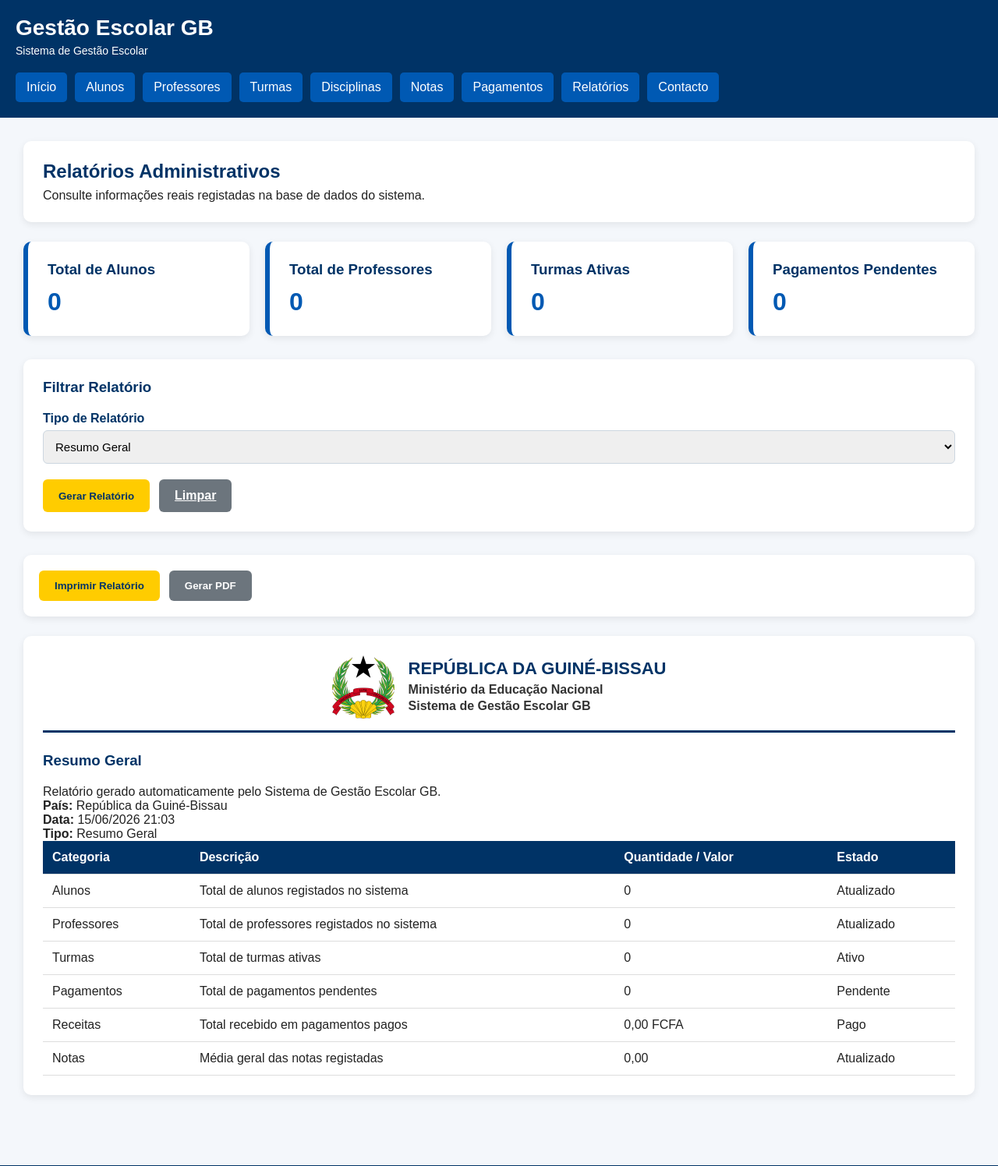
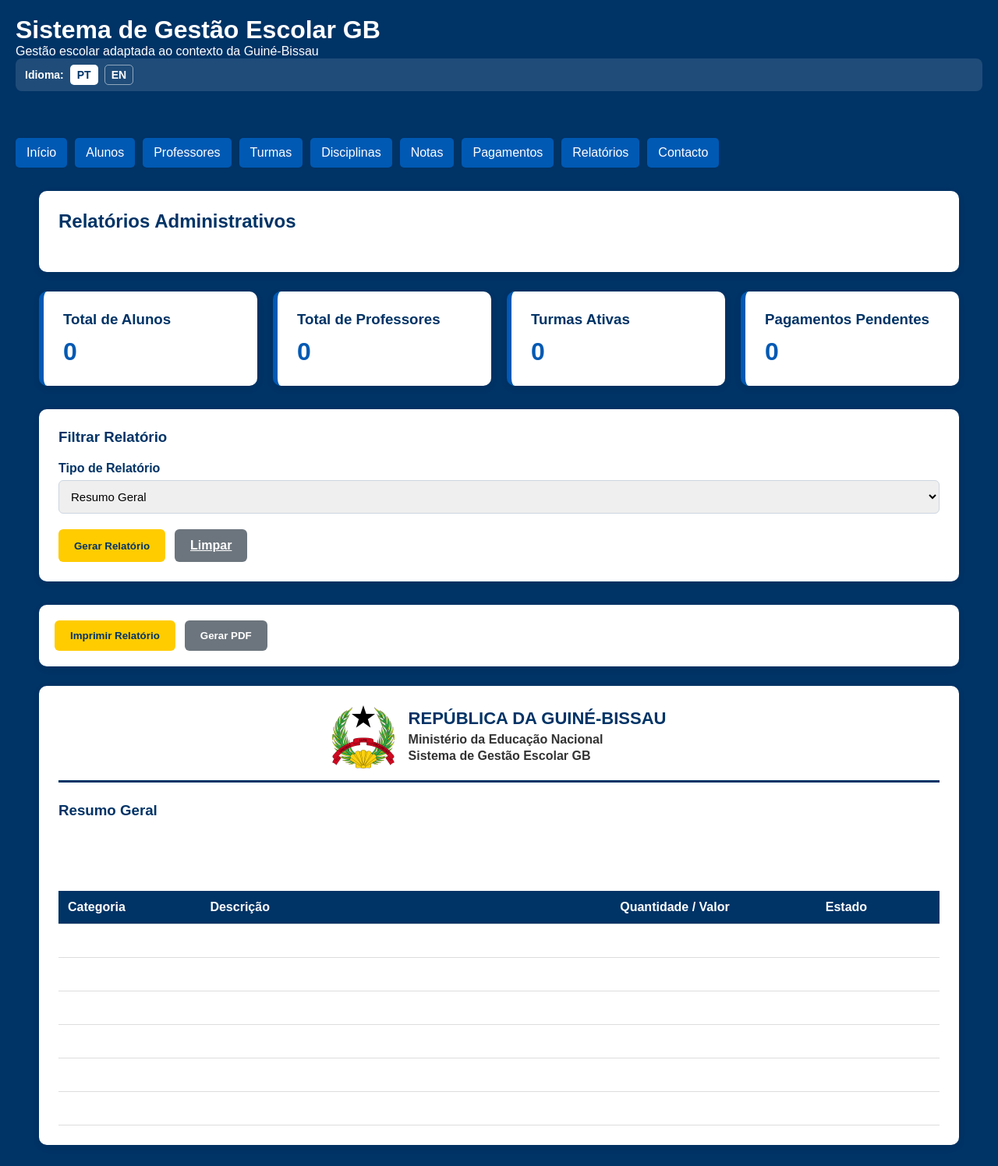
Before and after one commit to ibraimacamara19/TP_Web, a PHP site: page /relatorios.php in a window 1280 px wide. Shown: the top 1496 px of the page at 78% size. Run offline with PHP 8.4, Linux system fonts and the light colour scheme; data that the repository does not hold is empty.

Commit message:
Adiciona seleção de idioma português e inglês

```diff
--- a/css/style.css
+++ b/css/style.css
@@ -513,3 +513,37 @@ body {
         margin-bottom: 4px;
     }
 }
+.seletor-idioma {
+    display: flex;
+    align-items: center;
+    gap: 8px;
+    background-color: rgba(255,255,255,0.12);
+    padding: 8px 12px;
+    border-radius: 8px;
+    font-size: 14px;
+}
+
+.seletor-idioma span {
+    font-weight: bold;
+}
+
+.seletor-idioma a {
+    color: white;
+    text-decoration: none;
+    border: 1px solid rgba(255,255,255,0.5);
+    padding: 4px 8px;
+    border-radius: 5px;
+    font-weight: bold;
+}
+
+.seletor-idioma a:hover,
+.seletor-idioma .idioma-ativo {
+    background-color: white;
+    color: #003366;
+}
+
+@media print {
+    .seletor-idioma {
+        display: none !important;
+    }
+}
--- a/includes/cabecalho_documento.php
+++ b/includes/cabecalho_documento.php
@@ -1,9 +1,11 @@
+<?php include_once 'includes/idioma.php'; ?>
+
 <div class="cabecalho-documento">
     <img src="img/brasao_guine_bissau.png" alt="Brasão da Guiné-Bissau" class="brasao-documento">
 
     <div>
-        <h2>REPÚBLICA DA GUINÉ-BISSAU</h2>
-        <p>Ministério da Educação Nacional</p>
-        <p>Sistema de Gestão Escolar GB</p>
+        <h2><?php echo t("republica_gb"); ?></h2>
+        <p><?php echo t("ministerio_educacao"); ?></p>
+        <p><?php echo t("nome_sistema"); ?></p>
     </div>
 </div>
--- a/includes/header.php
+++ b/includes/header.php
@@ -1,9 +1,30 @@
+<?php include_once 'includes/idioma.php'; ?>
+
 <!DOCTYPE html>
-<html lang="pt">
+<html lang="<?php echo $idioma_atual; ?>">
 <head>
     <meta charset="UTF-8">
     <meta name="viewport" content="width=device-width, initial-scale=1.0">
-    <title>Sistema de Gestão Escolar - Guiné-Bissau</title>
+    <title><?php echo t("nome_sistema"); ?></title>
     <link rel="stylesheet" href="css/style.css">
 </head>
-<body></body>
+<body>
+
+<header class="topo no-print">
+    <div>
+        <h1><?php echo t("nome_sistema"); ?></h1>
+        <p><?php echo t("subtitulo_sistema"); ?></p>
+    </div>
+
+    <div class="seletor-idioma">
+        <span><?php echo t("idioma"); ?>:</span>
+
+        <a href="<?php echo link_idioma('pt'); ?>" class="<?php if ($idioma_atual === 'pt') echo 'idioma-ativo'; ?>">
+            PT
+        </a>
+
+        <a href="<?php echo link_idioma('en'); ?>" class="<?php if ($idioma_atual === 'en') echo 'idioma-ativo'; ?>">
+            EN
+        </a>
+    </div>
+</header>
--- /dev/null
+++ b/includes/idioma.php
@@ -0,0 +1,138 @@
+<?php
+if (session_status() === PHP_SESSION_NONE) {
+    session_start();
+}
+
+$idiomas_permitidos = ["pt", "en"];
+
+if (isset($_GET["lang"]) && in_array($_GET["lang"], $idiomas_permitidos)) {
+    $_SESSION["lang"] = $_GET["lang"];
+}
+
+$idioma_atual = isset($_SESSION["lang"]) ? $_SESSION["lang"] : "pt";
+
+$traducoes = [
+    "pt" => [
+        "nome_sistema" => "Sistema de Gestão Escolar GB",
+        "subtitulo_sistema" => "Gestão escolar adaptada ao contexto da Guiné-Bissau",
+
+        "menu_inicio" => "Início",
+        "menu_alunos" => "Alunos",
+        "menu_professores" => "Professores",
+        "menu_turmas" => "Turmas",
+        "menu_disciplinas" => "Disciplinas",
+        "menu_notas" => "Notas",
+        "menu_pagamentos" => "Pagamentos",
+        "menu_relatorios" => "Relatórios",
+        "menu_contacto" => "Contacto",
+
+        "idioma" => "Idioma",
+        "portugues" => "Português",
+        "ingles" => "Inglês",
+
+        "bem_vindo" => "Bem-vindo ao Sistema de Gestão Escolar GB",
+        "descricao_inicio" => "Plataforma web para apoiar a gestão de alunos, professores, turmas, disciplinas, notas, pagamentos e relatórios escolares.",
+
+        "gestao_alunos" => "Gestão de Alunos",
+        "gestao_professores" => "Gestão de Professores",
+        "gestao_turmas" => "Gestão de Turmas",
+        "gestao_disciplinas" => "Gestão de Disciplinas",
+        "gestao_notas" => "Gestão de Notas",
+        "gestao_pagamentos" => "Gestão de Pagamentos",
+        "relatorios_administrativos" => "Relatórios Administrativos",
+
+        "botao_guardar" => "Guardar",
+        "botao_atualizar" => "Atualizar",
+        "botao_eliminar" => "Eliminar",
+        "botao_editar" => "Editar",
+        "botao_limpar" => "Limpar",
+        "botao_imprimir" => "Imprimir",
+        "botao_gerar_pdf" => "Gerar PDF",
+
+        "nome" => "Nome",
+        "email" => "Email",
+        "contacto" => "Contacto",
+        "turma" => "Turma",
+        "disciplina" => "Disciplina",
+        "professor" => "Professor",
+        "nota" => "Nota",
+        "estado" => "Estado",
+        "observacao" => "Observação",
+        "valor" => "Valor",
+        "data" => "Data",
+
+        "republica_gb" => "REPÚBLICA DA GUINÉ-BISSAU",
+        "ministerio_educacao" => "Ministério da Educação Nacional"
+    ],
+
+    "en" => [
+        "nome_sistema" => "GB School Management System",
+        "subtitulo_sistema" => "School management adapted to the context of Guinea-Bissau",
+
+        "menu_inicio" => "Home",
+        "menu_alunos" => "Students",
+        "menu_professores" => "Teachers",
+        "menu_turmas" => "Classes",
+        "menu_disciplinas" => "Subjects",
+        "menu_notas" => "Grades",
+        "menu_pagamentos" => "Payments",
+        "menu_relatorios" => "Reports",
+        "menu_contacto" => "Contact",
+
+        "idioma" => "Language",
+        "portugues" => "Portuguese",
+        "ingles" => "English",
+
+        "bem_vindo" => "Welcome to the GB School Management System",
+        "descricao_inicio" => "Web platform to support the management of students, teachers, classes, subjects, grades, payments and school reports.",
+
+        "gestao_alunos" => "Student Management",
+        "gestao_professores" => "Teacher Management",
+        "gestao_turmas" => "Class Management",
+        "gestao_disciplinas" => "Subject Management",
+        "gestao_notas" => "Grade Management",
+        "gestao_pagamentos" => "Payment Management",
+        "relatorios_administrativos" => "Administrative Reports",
+
+        "botao_guardar" => "Save",
+        "botao_atualizar" => "Update",
+        "botao_eliminar" => "Delete",
+        "botao_editar" => "Edit",
+        "botao_limpar" => "Clear",
+        "botao_imprimir" => "Print",
+        "botao_gerar_pdf" => "Generate PDF",
+
+        "nome" => "Name",
+        "email" => "Email",
+        "contacto" => "Contact",
+        "turma" => "Class",
+        "disciplina" => "Subject",
+        "professor" => "Teacher",
+        "nota" => "Grade",
+        "estado" => "Status",
+        "observacao" => "Observation",
+        "valor" => "Amount",
+        "data" => "Date",
+
+        "republica_gb" => "REPUBLIC OF GUINEA-BISSAU",
+        "ministerio_educacao" => "Ministry of National Education"
+    ]
+];
+
+function t($chave) {
+    global $traducoes, $idioma_atual;
+
+    if (isset($traducoes[$idioma_atual][$chave])) {
+        return $traducoes[$idioma_atual][$chave];
+    }
+
+    return $chave;
+}
+
+function link_idioma($codigo_idioma) {
+    $parametros = $_GET;
+    $parametros["lang"] = $codigo_idioma;
+
+    return htmlspecialchars($_SERVER["PHP_SELF"] . "?" . http_build_query($parametros));
+}
+?>
--- a/includes/menu.php
+++ b/includes/menu.php
@@ -1,18 +1,14 @@
 <header class="topo">
-    <div class="logo">
-        <h1>Gestão Escolar GB</h1>
-        <p>Sistema de Gestão Escolar</p>
-    </div>
+    <?php include_once 'includes/idioma.php'; ?>
 
-    <nav class="menu">
-        <a href="index.php">Início</a>
-        <a href="alunos.php">Alunos</a>
-        <a href="professores.php">Professores</a>
-        <a href="turmas.php">Turmas</a>
-        <a href="disciplinas.php">Disciplinas</a>
-        <a href="notas.php">Notas</a>
-        <a href="pagamentos.php">Pagamentos</a>
-        <a href="relatorios.php">Relatórios</a>
-        <a href="contacto.php">Contacto</a>
-    </nav>
-</header>
+<nav class="menu no-print">
+    <a href="index.php"><?php echo t("menu_inicio"); ?></a>
+    <a href="alunos.php"><?php echo t("menu_alunos"); ?></a>
+    <a href="professores.php"><?php echo t("menu_professores"); ?></a>
+    <a href="turmas.php"><?php echo t("menu_turmas"); ?></a>
+    <a href="disciplinas.php"><?php echo t("menu_disciplinas"); ?></a>
+    <a href="notas.php"><?php echo t("menu_notas"); ?></a>
+    <a href="pagamentos.php"><?php echo t("menu_pagamentos"); ?></a>
+    <a href="relatorios.php"><?php echo t("menu_relatorios"); ?></a>
+    <a href="contacto.php"><?php echo t("menu_contacto"); ?></a>
+</nav>
```
